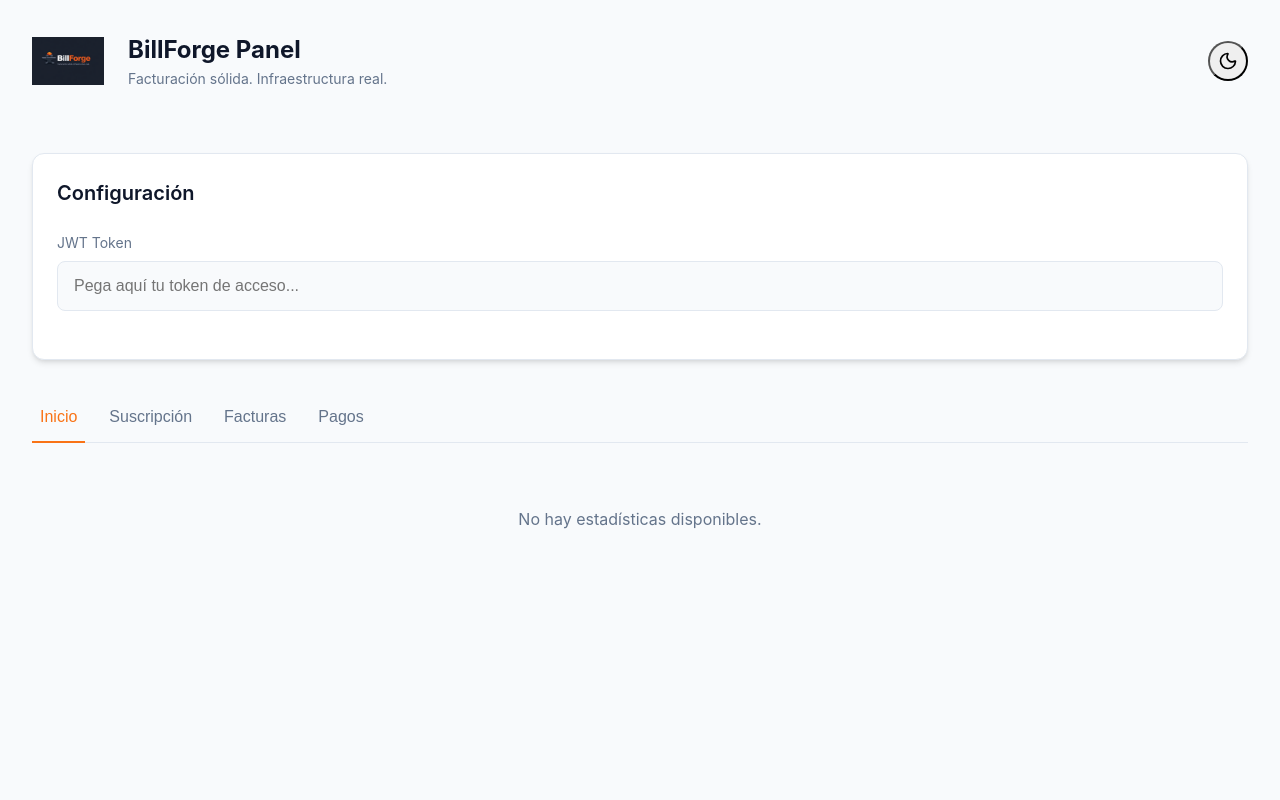
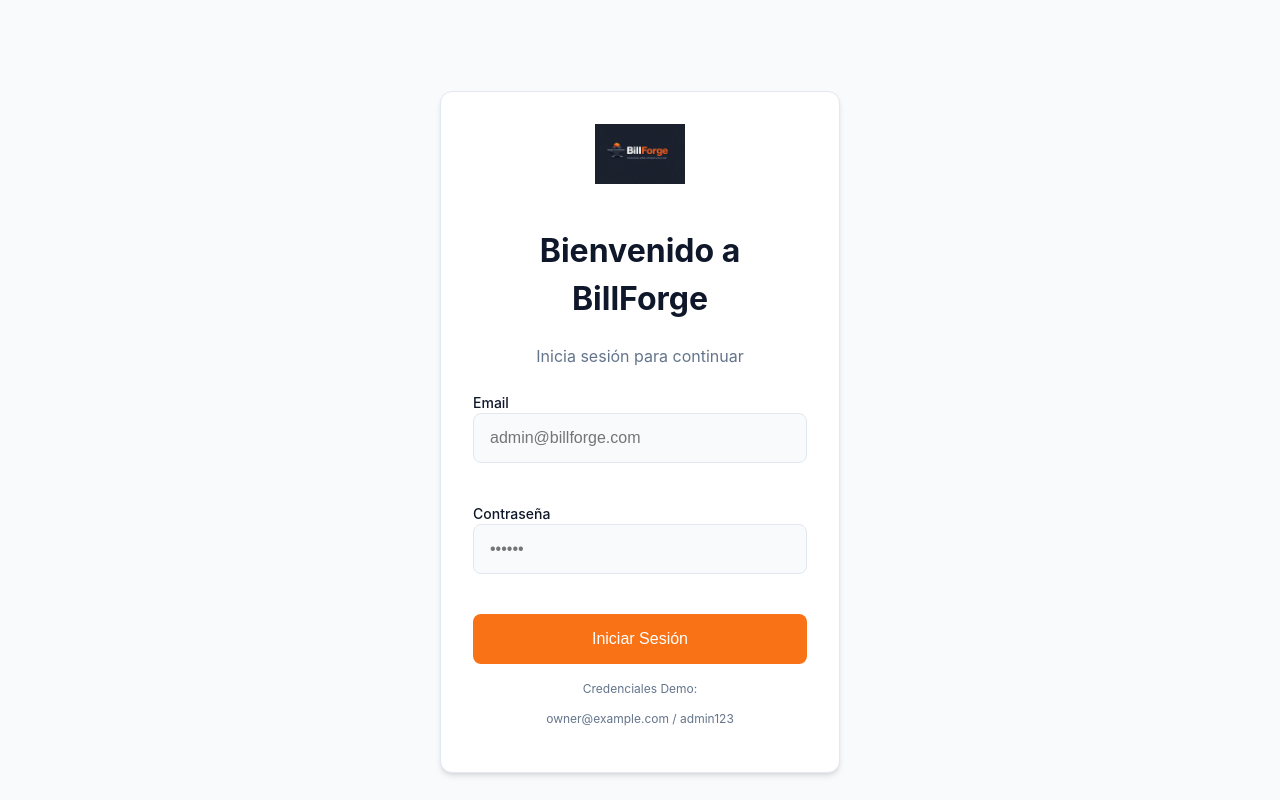
Before and after one commit to MateoDumas/BillForge, a React (Vite) app in the folder frontend/: page / in a window 1280 px wide. Shown: the top 800 px of the page. Built offline with nearby package versions, Linux system fonts and the light colour scheme; no server answers.

Commit message:
Fix: Re-apply App.tsx changes to remove manual token input and show Login form

```diff
--- a/frontend/src/App.tsx
+++ b/frontend/src/App.tsx
@@ -230,6 +230,10 @@ function AppContent() {
     }
   }
 
+  if (!token) {
+    return <Login onLogin={setToken} />;
+  }
+
   return (
     <div className="container">
       <header className="app-header">
@@ -246,8 +250,7 @@ function AppContent() {
         </div>
         <div className="flex gap-2 items-center">
           <ThemeToggle />
-          {token && <Notifications token={token} />}
-          {token && (
+          <Notifications token={token} />
           <button
             onClick={logout}
             className="btn btn-ghost btn-circle"
@@ -256,57 +259,8 @@ function AppContent() {
           >
             <span style={{ fontSize: '1.5rem' }}>🚪</span>
           </button>
-          )}
         </div>
       </header>
-
-      <section className="card">
-        <h2 className="card-title">Configuración</h2>
-        <div className="input-group">
-          <label className="text-sm text-muted block mb-2">JWT Token</label>
-          <div className="relative">
-            <input
-              type="text"
-              className="form-control pr-10"
-              value={token}
-              onChange={e => setToken(e.target.value)}
-              placeholder="Pega aquí tu token de acceso..."
-            />
-            {token && (
-              <div className="absolute-center-y">
-                <CopyButton text={token} label="Token" />
-              </div>
-            )}
-          </div>
-        </div>
-
-        {tenantInfo && (
-          <div className="text-sm text-muted flex gap-4 flex-wrap">
-            <div className="flex items-center gap-2">
-              <strong>Tenant:</strong>
-              <span className="font-mono">{tenantInfo.tenantId}</span>
-              <CopyButton text={tenantInfo.tenantId} label="Tenant ID" />
-            </div>
-            <div className="flex items-center gap-2">
-              <strong>Usuario:</strong>
-              <span className="font-mono">{tenantInfo.userId}</span>
-              <CopyButton text={tenantInfo.userId} label="User ID" />
-            </div>
-            <div>
-              <strong>Roles:</strong> {tenantInfo.roles.join(", ")}
-            </div>
-          </div>
-        )}
-
-        {error && (
-          <div className="text-error mt-2 flex items-center gap-2">
-            <span>⚠️ {error}</span>
-            <button onClick={() => loadAllData()} className="btn btn-sm btn-outline">
-              Reintentar
-            </button>
-          </div>
-        )}
-      </section>
 
       <nav className="tabs" role="tablist" aria-label="Navegación principal">
         <button
```
Lines whose indentation alone changed are shown as unchanged.
